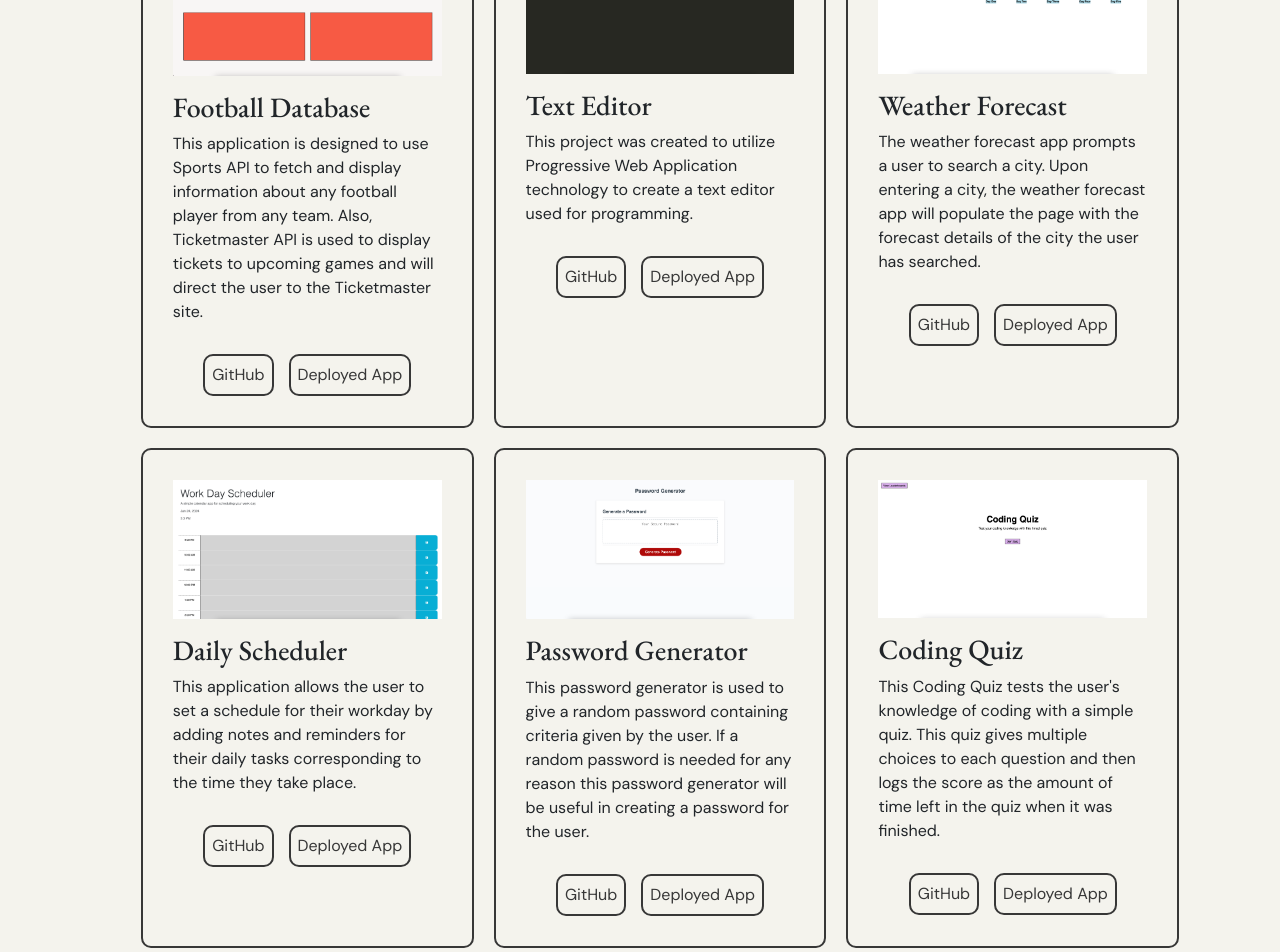
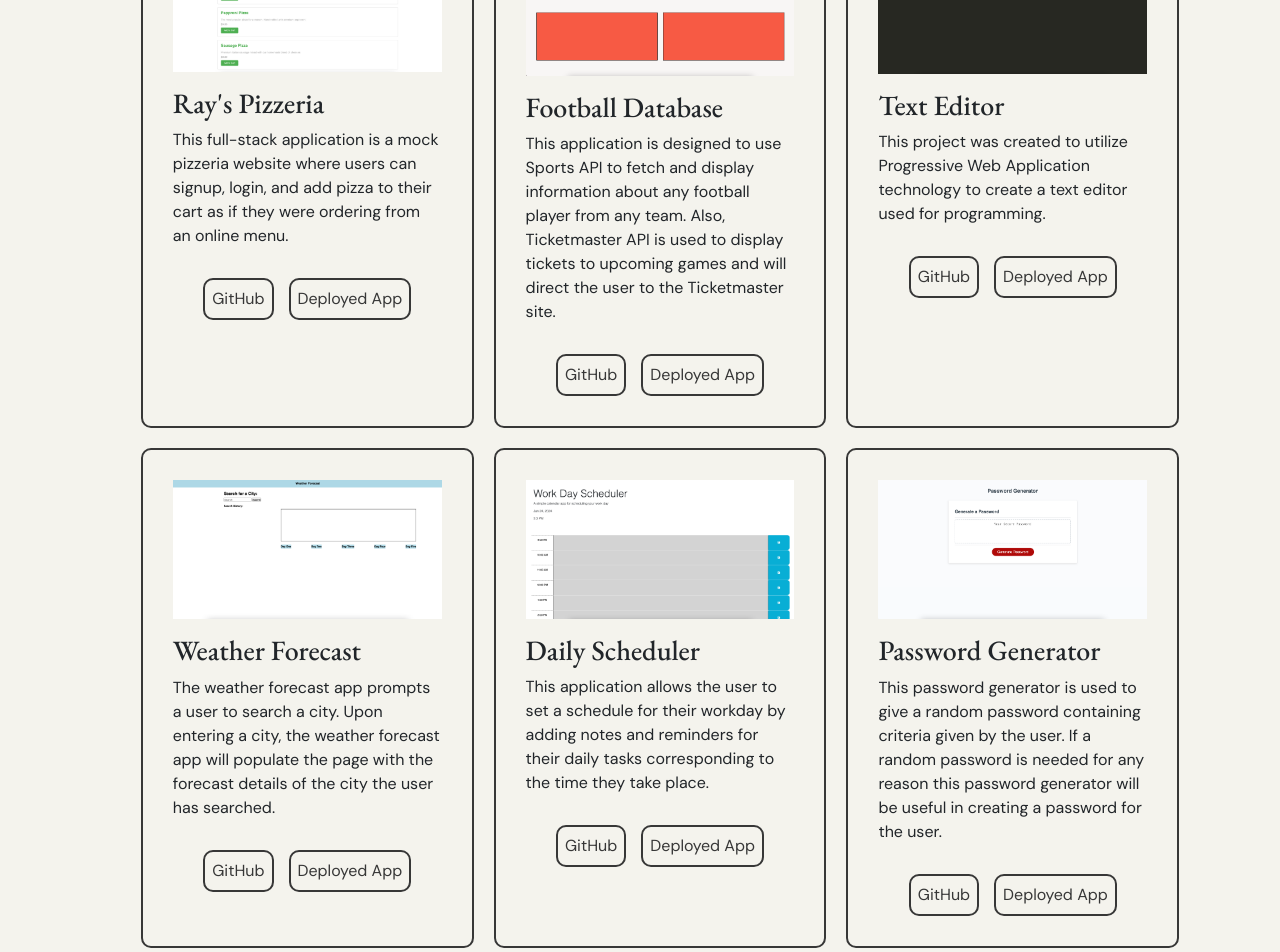
Before and after one commit to raythomass/new-react-port, a React (Vite) app in the folder portfolio-react/: page /projects in a window 1280 px wide. Shown: the part 240-1192 px from the top of the page. Built offline with nearby package versions, Linux system fonts and the light colour scheme.

Commit message:
added pizzeria project

```diff
--- a/portfolio-react/src/pages/Projects.jsx
+++ b/portfolio-react/src/pages/Projects.jsx
@@ -5,6 +5,22 @@ function Projects() {
                 <h1 className="project-title">Projects</h1>
 
                 <section className="project-cards">
+                    <section className=" project-ind col-4">
+                        <div className="col-12">
+                            <img className="project-image" src="/rays_pizzeria.jpg"></img>
+                        </div>
+                        <div className="project-details col-12">
+                            <h3 className="project-title">Ray's Pizzeria</h3>
+                            <p>This full-stack application is a mock pizzeria website where users
+                                can signup, login, and add pizza to their cart as if they were ordering from an online menu.
+                            </p>
+                        </div>
+                        <div className="btns">
+                                <a className="project-link" href="https://github.com/raythomass/custom-pizza-T3">GitHub</a>
+                                <a className="project-link" href="https://pizza-maker-3xqw.onrender.com/">Deployed App</a>
+                        </div>
+                    </section>
+
                     <section className=" project-ind col-4">
                         <div className="col-12">
                             <img className="project-image" src="/football-database.jpg"></img>
@@ -37,7 +53,9 @@ function Projects() {
                                 <a className="project-link" href="https://text-editor-pwa-u1j4.onrender.com/">Deployed App</a>
                         </div>
                     </section>
+                </section>
 
+                <section className="project-cards">
                     <section className=" project-ind col-4">
                         <div className="col-12">
                             <img className="project-image" src="/weather-forecast.jpg"></img>
@@ -53,9 +71,7 @@ function Projects() {
                                 <a className="project-link" href="https://raythomass.github.io/weather-forecast/">Deployed App</a>
                         </div>
                     </section>
-                </section>
 
-                <section className="project-cards">
                     <section className=" project-ind col-4">
                         <div className="col-12">
                             <img className="project-image" src="/work-scheduler.jpg"></img>
@@ -88,23 +104,6 @@ function Projects() {
                                 <a className="project-link" href="https://raythomass.github.io/password-generator/">Deployed App</a>
                         </div>
                     </section>
-
-                    <section className=" project-ind col-4">
-                        <div className="col-12">
-                            <img className="project-image" src="/coding-quiz.jpg"></img>
-                        </div>
-                        <div className="project-details col-12">
-                            <h3 className="project-title">Coding Quiz</h3>
-                            <p>This Coding Quiz tests the user's knowledge of coding with a simple quiz.
-                                This quiz gives multiple choices to each question and then logs the score as
-                                the amount of time left in the quiz when it was finished.
-                            </p>
-                        </div>
-                        <div className="btns">
-                                <a className="project-link" href="https://github.com/raythomass/coding-quiz">GitHub</a>
-                                <a className="project-link" href="https://raythomass.github.io/coding-quiz/">Deployed App</a>
-                        </div>
-                    </section>
                 </section>
 
             </section>
```
Also changed, not shown: portfolio-react/public/rays_pizzeria.jpg (added).
